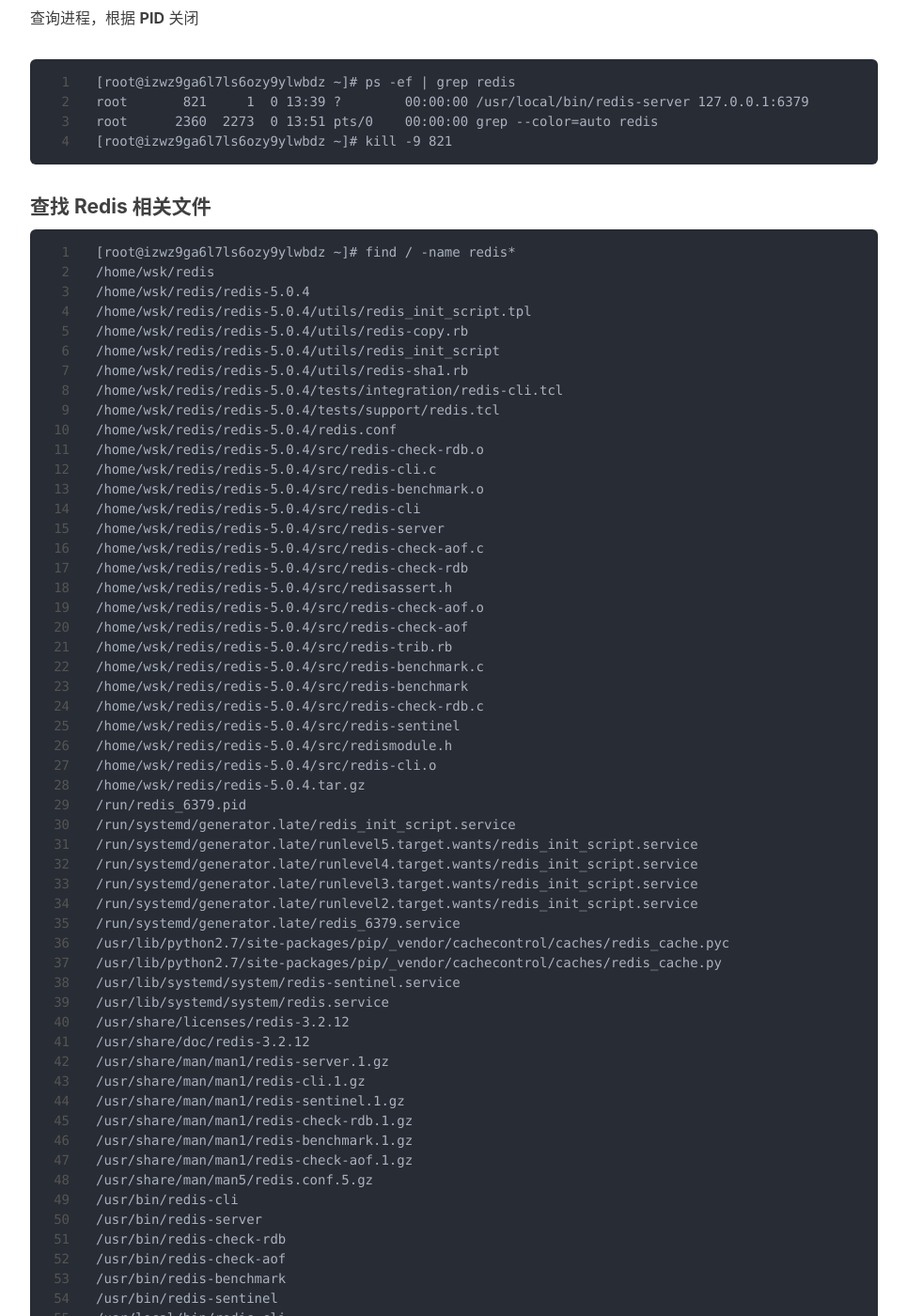
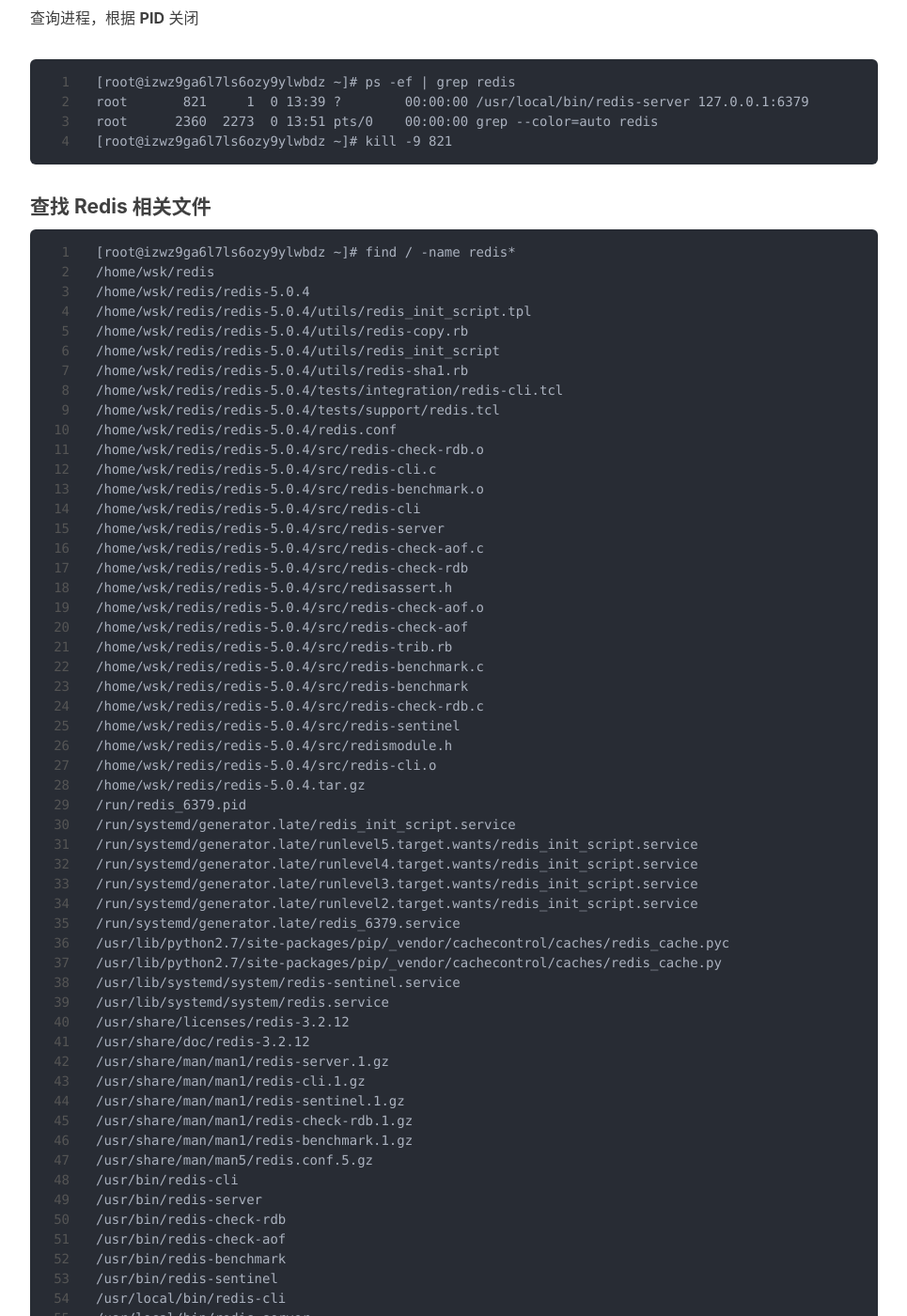
Before and after one commit to wsk1103/wsk1103.github.io, a Jekyll site: the page built from _posts/2019-01-12-centos 7 安装Redis.md, in a window 1280 px wide and 1400 px high, scrolled down 4825 px. Shown: the whole window at 94% size, without its empty margins (233-1198 px from the left). Built offline with Jekyll 4.4.1, drawn with Linux system fonts in a browser that asks for light colours; nearby versions of some CDN libraries; our own code applies the rules of GitHub Pages for plain Markdown files; comment, search, counter and statistics services are not loaded; some of the changed text lies outside the part shown.

Commit message:
update note

```diff
--- a/_posts/2019-01-12-centos 7 安装Redis.md
+++ b/_posts/2019-01-12-centos 7 安装Redis.md
@@ -228,7 +228,6 @@ root      2360  2273  0 13:51 pts/0    00:00:00 grep --color=auto redis
 /usr/share/man/man1/redis-sentinel.1.gz
 /usr/share/man/man1/redis-check-rdb.1.gz
 /usr/share/man/man1/redis-benchmark.1.gz
-/usr/share/man/man1/redis-check-aof.1.gz
 /usr/share/man/man5/redis.conf.5.gz
 /usr/bin/redis-cli
 /usr/bin/redis-server
```
